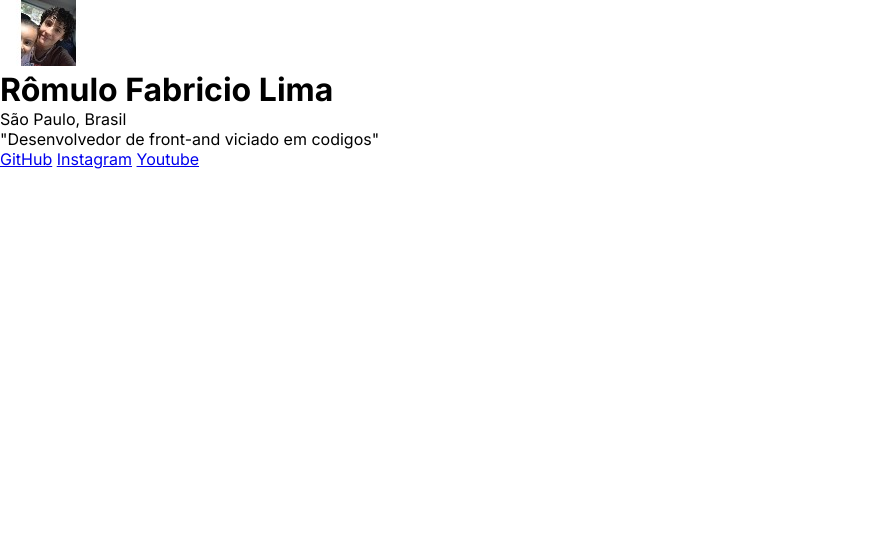
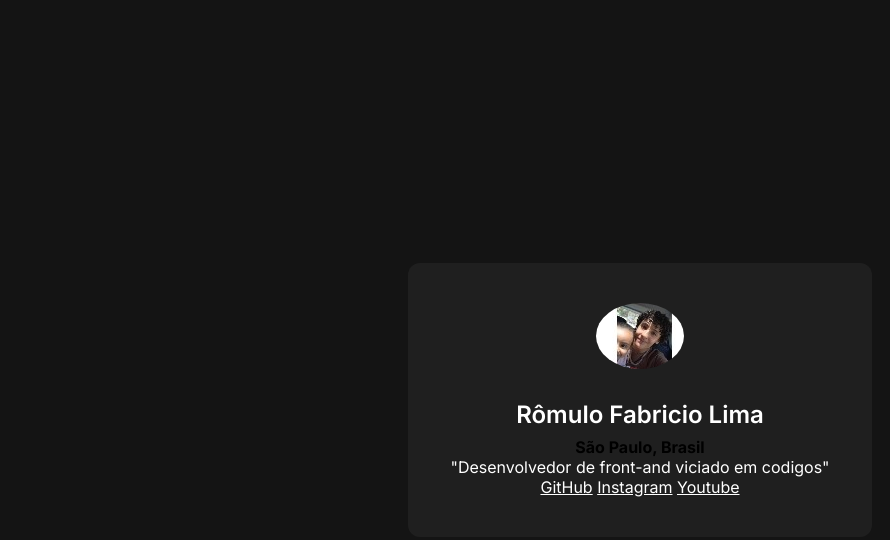
Before and after one commit to RomuloFabricioLima12C/Meus-Links, a plain HTML site: page index.html in a window 1280 px wide. Shown: the whole page, without its empty margins (0-890 px from the left). Drawn offline with Linux system fonts and the light colour scheme.

Commit message:
continuação do desenvolvimento CSS e alteração de um paragrafo do HTML para strong

```diff
--- a/index.html
+++ b/index.html
@@ -13,7 +13,7 @@
     <div>
     <img src="./rml.meuslinks.jpg" alt="Imagem do criador da página de links. Rômulo Fabricio Lima">
         <h1>Rômulo Fabricio Lima</h1>
-        <p>São Paulo, Brasil</p>
+        <strong>São Paulo, Brasil</strong>
 
         <p>"Desenvolvedor de front-and viciado em codigos"</p>
 
--- a/style.css
+++ b/style.css
@@ -4,3 +4,37 @@
   box-shadow: border-box;
   font-family: "Inter", sans-serif;
 }
+
+body {
+    background-color: #141414;
+    height: 100vh;
+    display: flex;
+    justify-content: center;
+    align-items: center;
+}
+
+div{
+background-color: #1F1F1F;
+width: 384px;
+padding: 40px;
+text-align: center;
+border-radius: 12px;
+}
+
+h1, p, a {
+color: #FFF
+
+}
+
+
+div img {
+border-radius: 50%;
+margin-bottom: 24px;
+}
+
+div h1{
+font-size: 24px;
+line-height: 36px;
+font-weight: 600;
+margin-bottom: 4px;
+}
```
